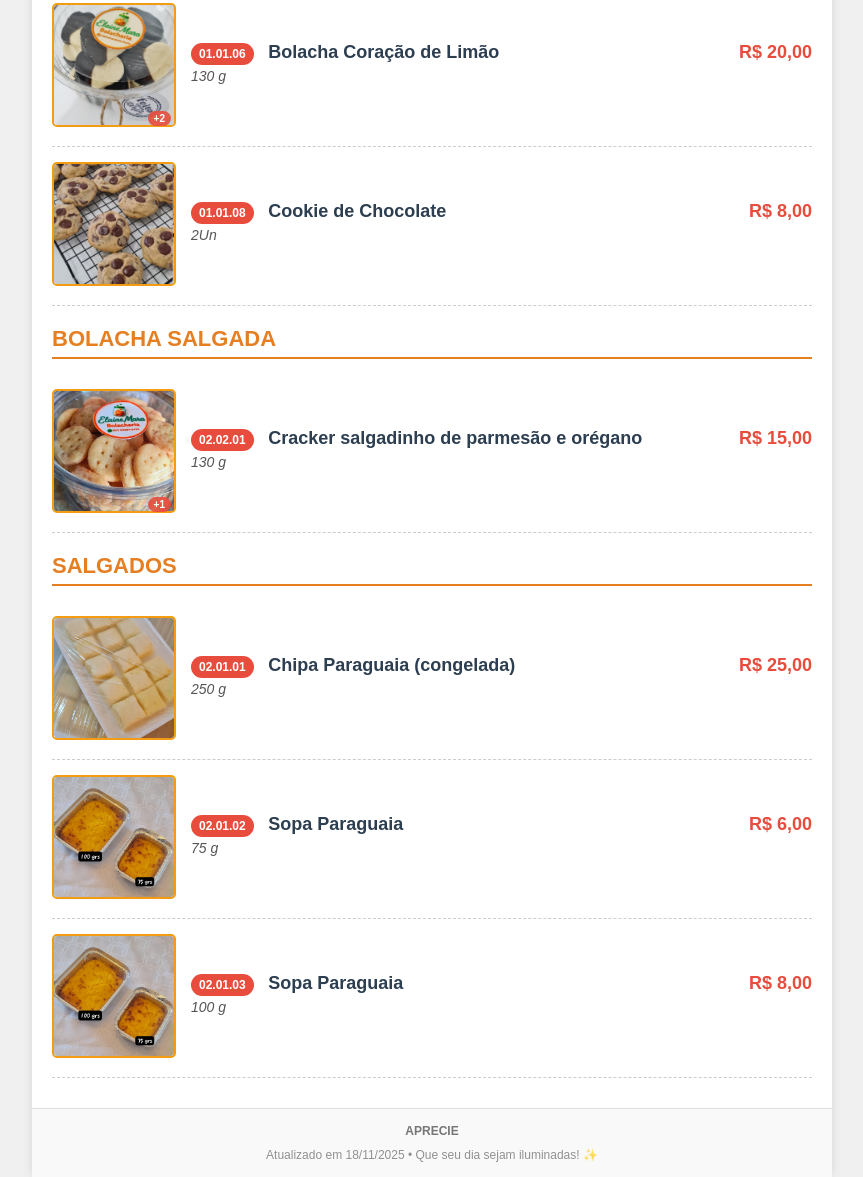
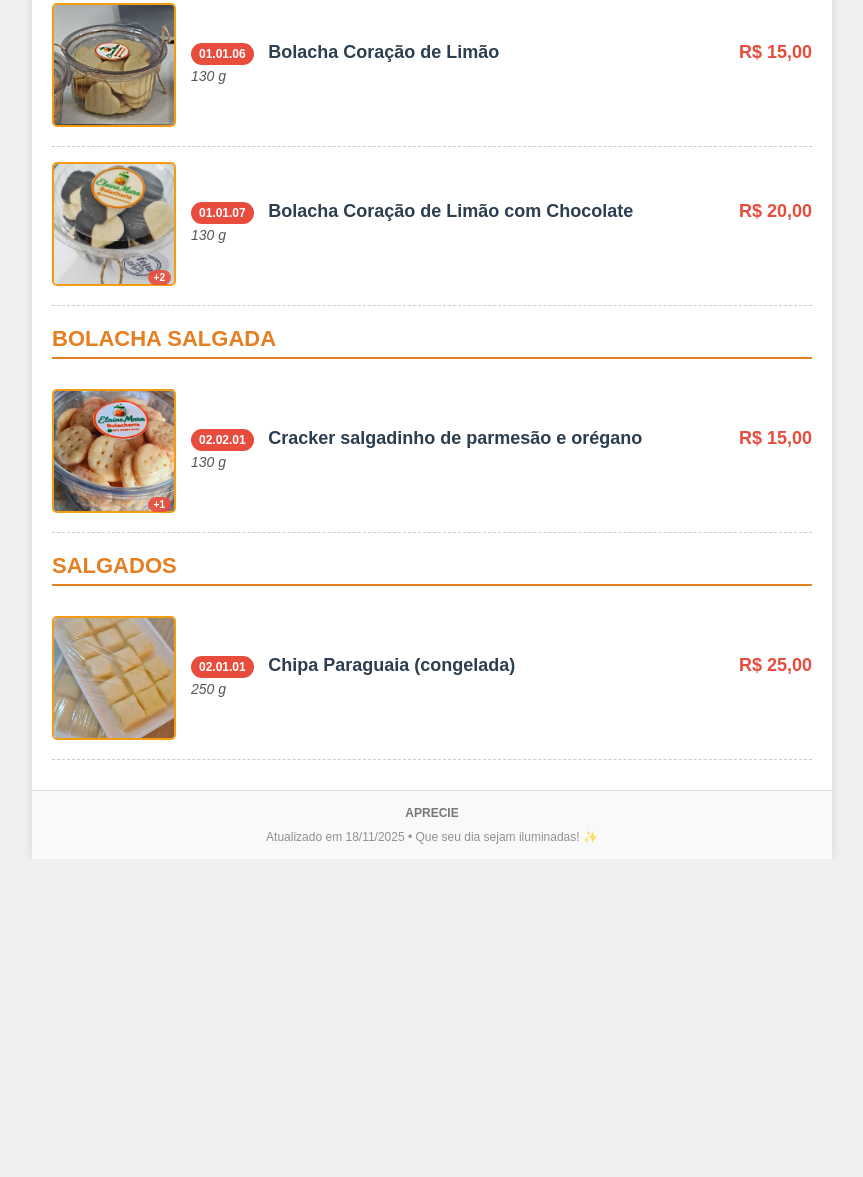
Before and after one commit to bolachariaelainemara/mara, a plain HTML site: page index.html in a window 1280 px wide. Shown: the part 1205-2382 px from the top of the page, without its empty margins (208-1071 px from the left). After the commit the page ends 2064 px from the top, so only its background shows below. Drawn offline with Linux system fonts and the light colour scheme.

Commit message:
📦 Upload do arquivo index.html

```diff
--- a/index.html
+++ b/index.html
@@ -769,16 +769,16 @@
             <div class="item">
               <div class="item-image-container">
 
-                  <img src="https://bolachariaelainemara.github.io/mara/IMG/coraçao_01.jpg"
+                  <img src="https://bolachariaelainemara.github.io/mara/IMG/limao.jpg"
                        class="item-image"
                        alt="Bolacha Coração de Limão"
                        onclick="openGallery(this, 'Bolacha Coração de Limão', [
-                         'coraçao_01.jpg',
-                         'coraçao_02.jpg',
-                         'coraçao_03.jpg'
+                         'limao.jpg',
+                         '',
+                         ''
                        ])"
-                       onerror="this.style.display='none'; this.parentNode.innerHTML='<div class=\'no-image\' onclick=\'openGallery(this, \'Bolacha Coração de Limão\', [\'coraçao_01.jpg\',\'coraçao_02.jpg\',\'coraçao_03.jpg\'])\'>📷<br>Sem<br>Imagem</div>'">
-                  <div class="gallery-indicator">+2</div>
+                       onerror="this.style.display='none'; this.parentNode.innerHTML='<div class=\'no-image\' onclick=\'openGallery(this, \'Bolacha Coração de Limão\', [\'limao.jpg\',\'\',\'\'])\'>📷<br>Sem<br>Imagem</div>'">
+
 
               </div>
               <div class="item-details">
@@ -788,7 +788,7 @@
                     <span class="item-name">Bolacha Coração de Limão</span>
                     <div class="item-weight">130 g</div>
                   </div>
-                  <div class="item-price">R$ 20,00</div>
+                  <div class="item-price">R$ 15,00</div>
                 </div>
 
 
@@ -800,26 +800,26 @@
             <div class="item">
               <div class="item-image-container">
 
-                  <img src="https://bolachariaelainemara.github.io/mara/IMG/cookie_chocolate.jpg"
+                  <img src="https://bolachariaelainemara.github.io/mara/IMG/coraçao_01.jpg"
                        class="item-image"
-                       alt="Cookie de Chocolate "
-                       onclick="openGallery(this, 'Cookie de Chocolate ', [
-                         'cookie_chocolate.jpg',
-                         '',
-                         ''
+                       alt="Bolacha Coração de Limão com Chocolate"
+                       onclick="openGallery(this, 'Bolacha Coração de Limão com Chocolate', [
+                         'coraçao_01.jpg',
+                         'coraçao_02.jpg',
+                         'coraçao_03.jpg'
                        ])"
-                       onerror="this.style.display='none'; this.parentNode.innerHTML='<div class=\'no-image\' onclick=\'openGallery(this, \'Cookie de Chocolate \', [\'cookie_chocolate.jpg\',\'\',\'\'])\'>📷<br>Sem<br>Imagem</div>'">
-
+                       onerror="this.style.display='none'; this.parentNode.innerHTML='<div class=\'no-image\' onclick=\'openGallery(this, \'Bolacha Coração de Limão com Chocolate\', [\'coraçao_01.jpg\',\'coraçao_02.jpg\',\'coraçao_03.jpg\'])\'>📷<br>Sem<br>Imagem</div>'">
+                  <div class="gallery-indicator">+2</div>
 
               </div>
               <div class="item-details">
                 <div class="item-top">
                   <div>
-                    <span class="item-number">01.01.08</span>
-                    <span class="item-name">Cookie de Chocolate </span>
-                    <div class="item-weight">2Un</div>
+                    <span class="item-number">01.01.07</span>
+                    <span class="item-name">Bolacha Coração de Limão com Chocolate</span>
+                    <div class="item-weight">130 g</div>
                   </div>
-                  <div class="item-price">R$ 8,00</div>
+                  <div class="item-price">R$ 20,00</div>
                 </div>
 
 
@@ -892,68 +892,6 @@
                     <div class="item-weight">250 g</div>
                   </div>
                   <div class="item-price">R$ 25,00</div>
-                </div>
-
-
-                <!-- SEÇÃO DO VÍDEO -->
-
-              </div>
-            </div>
-
-            <div class="item">
-              <div class="item-image-container">
-
-                  <img src="https://bolachariaelainemara.github.io/mara/IMG/sopa75.jpg"
-                       class="item-image"
-                       alt="Sopa Paraguaia "
-                       onclick="openGallery(this, 'Sopa Paraguaia ', [
-                         'sopa75.jpg',
-                         '',
-                         ''
-                       ])"
-                       onerror="this.style.display='none'; this.parentNode.innerHTML='<div class=\'no-image\' onclick=\'openGallery(this, \'Sopa Paraguaia \', [\'sopa75.jpg\',\'\',\'\'])\'>📷<br>Sem<br>Imagem</div>'">
-
-
-              </div>
-              <div class="item-details">
-                <div class="item-top">
-                  <div>
-                    <span class="item-number">02.01.02</span>
-                    <span class="item-name">Sopa Paraguaia </span>
-                    <div class="item-weight">75 g</div>
-                  </div>
-                  <div class="item-price">R$ 6,00</div>
-                </div>
-
-
-                <!-- SEÇÃO DO VÍDEO -->
-
-              </div>
-            </div>
-
-            <div class="item">
-              <div class="item-image-container">
-
-                  <img src="https://bolachariaelainemara.github.io/mara/IMG/sopa100.jpg"
-                       class="item-image"
-                       alt="Sopa Paraguaia "
-                       onclick="openGallery(this, 'Sopa Paraguaia ', [
-                         'sopa100.jpg',
-                         '',
-                         ''
-                       ])"
-                       onerror="this.style.display='none'; this.parentNode.innerHTML='<div class=\'no-image\' onclick=\'openGallery(this, \'Sopa Paraguaia \', [\'sopa100.jpg\',\'\',\'\'])\'>📷<br>Sem<br>Imagem</div>'">
-
-
-              </div>
-              <div class="item-details">
-                <div class="item-top">
-                  <div>
-                    <span class="item-number">02.01.03</span>
-                    <span class="item-name">Sopa Paraguaia </span>
-                    <div class="item-weight">100 g</div>
-                  </div>
-                  <div class="item-price">R$ 8,00</div>
                 </div>
 
 
```
